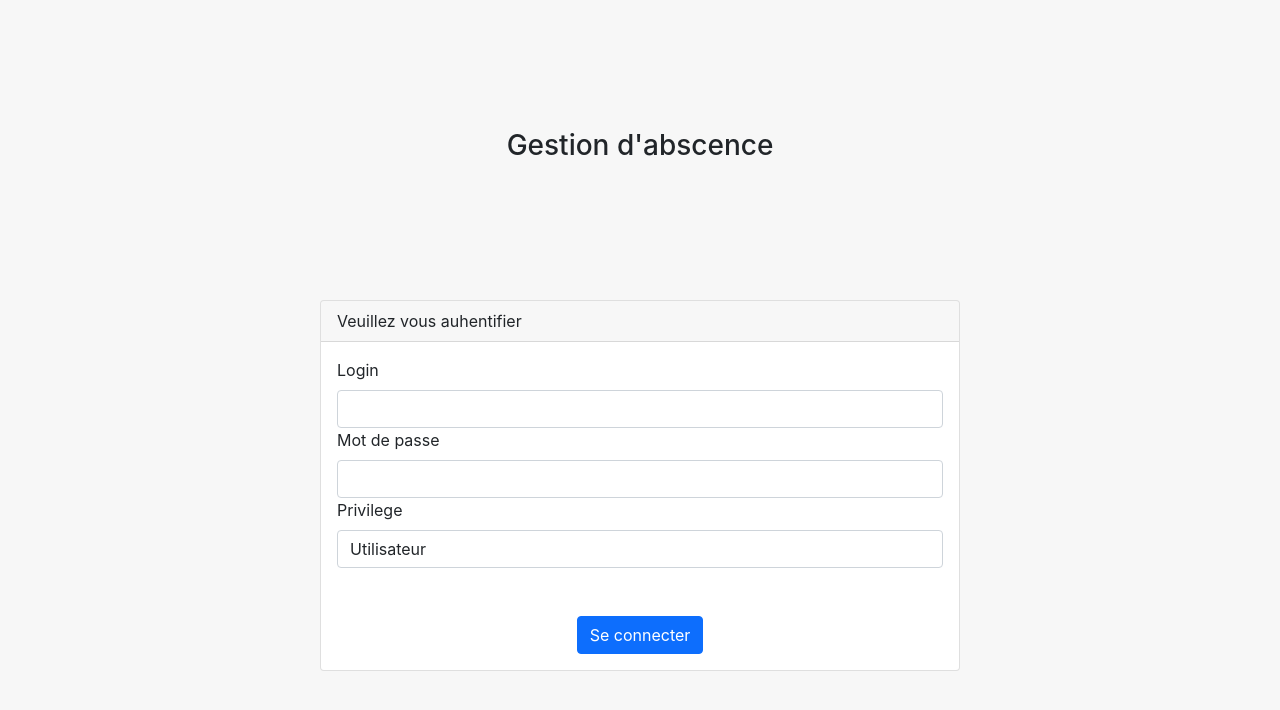
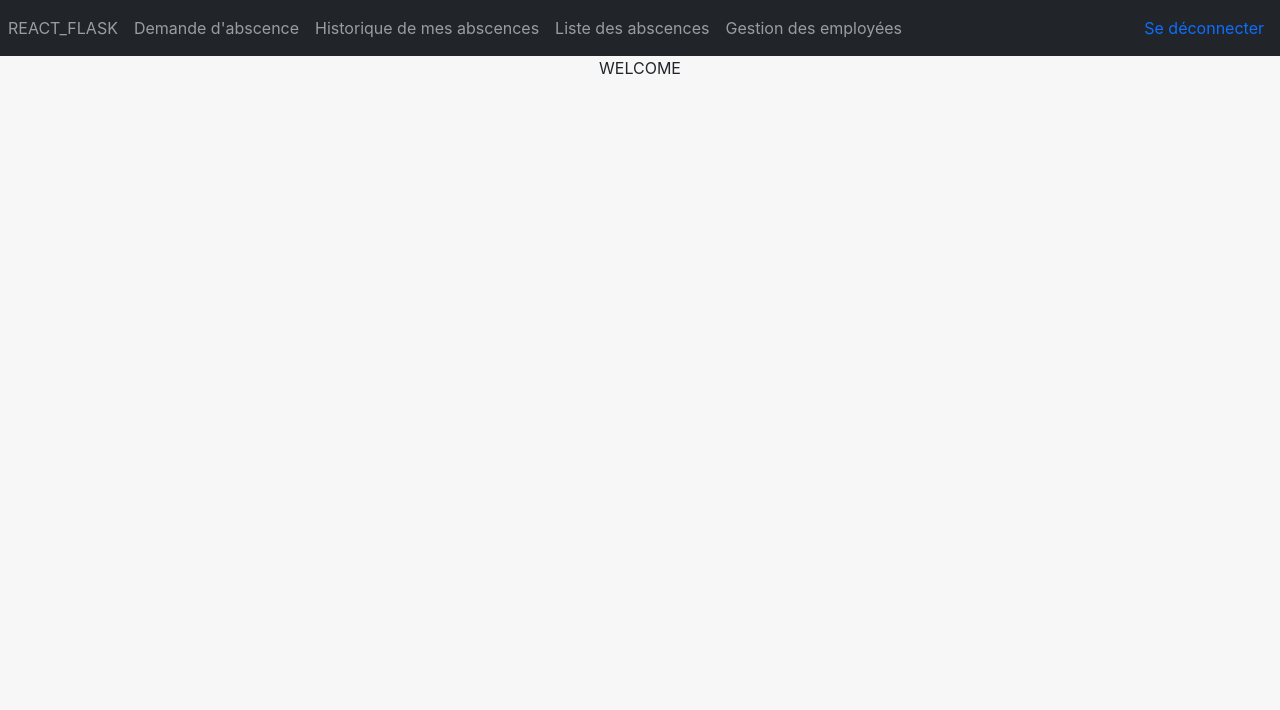
Before and after one commit to Khaniee/gestion_conge, a React (Create React App) app in the folder front-end/: page / in a window 1280 px wide. Shown: the top 710 px of the page. Built offline with nearby package versions, Linux system fonts and the light colour scheme.

Commit message:
feat active navigation bar

```diff
--- a/front-end/src/App.js
+++ b/front-end/src/App.js
@@ -5,7 +5,7 @@ import './App.css';
 function App() {
   return (
     <div className="App">
-      <Home/>
+      WELCOME
     </div>
   );
 }
--- a/front-end/src/components/Header.js
+++ b/front-end/src/components/Header.js
@@ -1,5 +1,5 @@
 import { Component } from "react";
-import { Link } from "react-router-dom";
+import { Link, NavLink } from "react-router-dom";
 
 class Header extends Component{
     render(){
@@ -11,26 +11,26 @@ class Header extends Component{
             <div className="collapse navbar-collapse d-flex justify-content-between" id="navbarNav">
                 <ul className="navbar-nav">
                     <li className="nav-item">
-                        <Link className="nav-link" to="/demandeAbscence">Demande d'abscence</Link>
+                        <Link className="nav-link" to="/">REACT_FLASK</Link>
                     </li>
                     <li className="nav-item">
-                        <Link className="nav-link" to="/historiqueMesAbscence">Historique de mes abscences</Link>
+                        <NavLink className="nav-link" to="/demandeAbscence">Demande d'abscence</NavLink>
                     </li>
                     <li className="nav-item">
-                        <Link className="nav-link" to="/validationDemande">Validation demandes</Link>
+                        <NavLink className="nav-link" to="/historiqueMesAbscence">Historique de mes abscences</NavLink>
                     </li>
                     <li className="nav-item">
-                        <Link className="nav-link" to="/historiqueAbscence">Historique abscences</Link>
+                        <NavLink className="nav-link" to="/abscences">Liste des abscences</NavLink>
                     </li>
                     <li className="nav-item">
-                        <Link className="nav-link" to="/employees">Gestion des employées</Link>
+                        <NavLink className="nav-link" to="/employees">Gestion des employées</NavLink>
                     </li>
 
                 </ul>
                 <ul className="m-0">
                     <li  className="nav-item">
-                        <a className="nav-link" href="">
-                        Se déconnecter
+                        <a className="nav-link" href="./#">
+                            Se déconnecter
                         </a>
                     </li>
                 </ul>
--- a/front-end/src/index.js
+++ b/front-end/src/index.js
@@ -1,15 +1,15 @@
 import React from 'react';
 import ReactDOM from 'react-dom/client';
 import './index.css';
-// import App from './App';
 // import * as serviceWorkerRegistration from './serviceWorkerRegistration';
 import reportWebVitals from './reportWebVitals';
 
+import Header from './components/Header';
 
+import App from './App';
 import Login from './components/Login'
-import HistoriqueAbscence from './components/HistoriqueAbscence'
 import DemandeAbscence from './components/DemandeAbscence'
-import ValidationAbscence from './components/ValidationAbscence'
+import Abscences from './components/Abscences'
 import Employees from './components/Employees'
 import HistoriqueMesAbscence from './components/HistoriqueMesAbscence'
 
@@ -19,12 +19,13 @@ import {BrowserRouter, Routes, Route} from 'react-router-dom'
 const root = ReactDOM.createRoot(document.getElementById('root'));
 root.render(
   <BrowserRouter>
+    <Header />
     <Routes>
-  <Route path="/" element={<Login/>}/>
+      <Route path="/" element={<App/>}/>
+      <Route path="/login" element={<Login/>}/>
       <Route path="/demandeAbscence" element={<DemandeAbscence/>}/>
-  <Route path="/historiqueAbscence" element={<HistoriqueAbscence/>}/>
       <Route path="/historiqueMesAbscence" element={<HistoriqueMesAbscence/>}/>
-  <Route path="/validationDemande" element={<ValidationAbscence/>}/>
+      <Route path="/abscences" element={<Abscences/>}/>
       <Route path="/employees" element={<Employees/>}/>
     </Routes>
   </BrowserRouter>
```
Also changed, not shown: front-end/src/components/Home.js (deleted, +0 -92 lines). Lines whose indentation alone changed are shown as unchanged.
